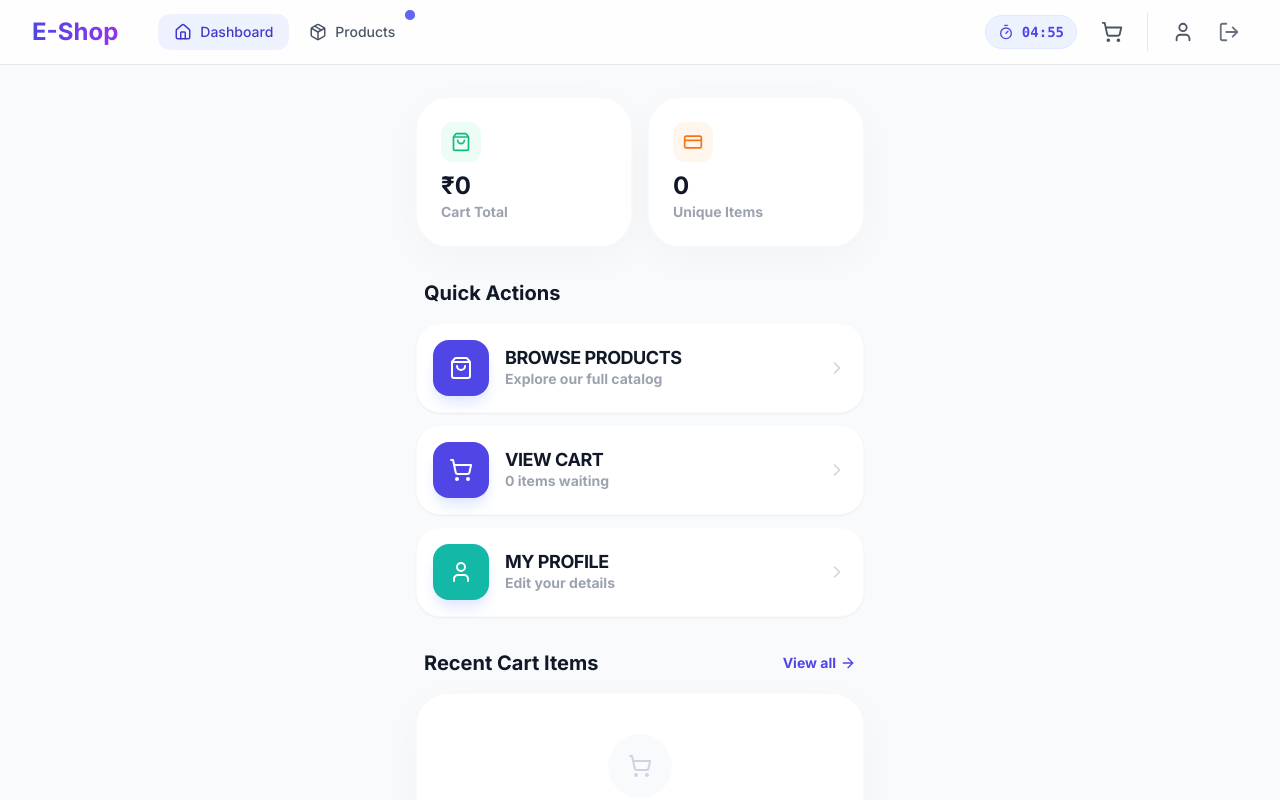
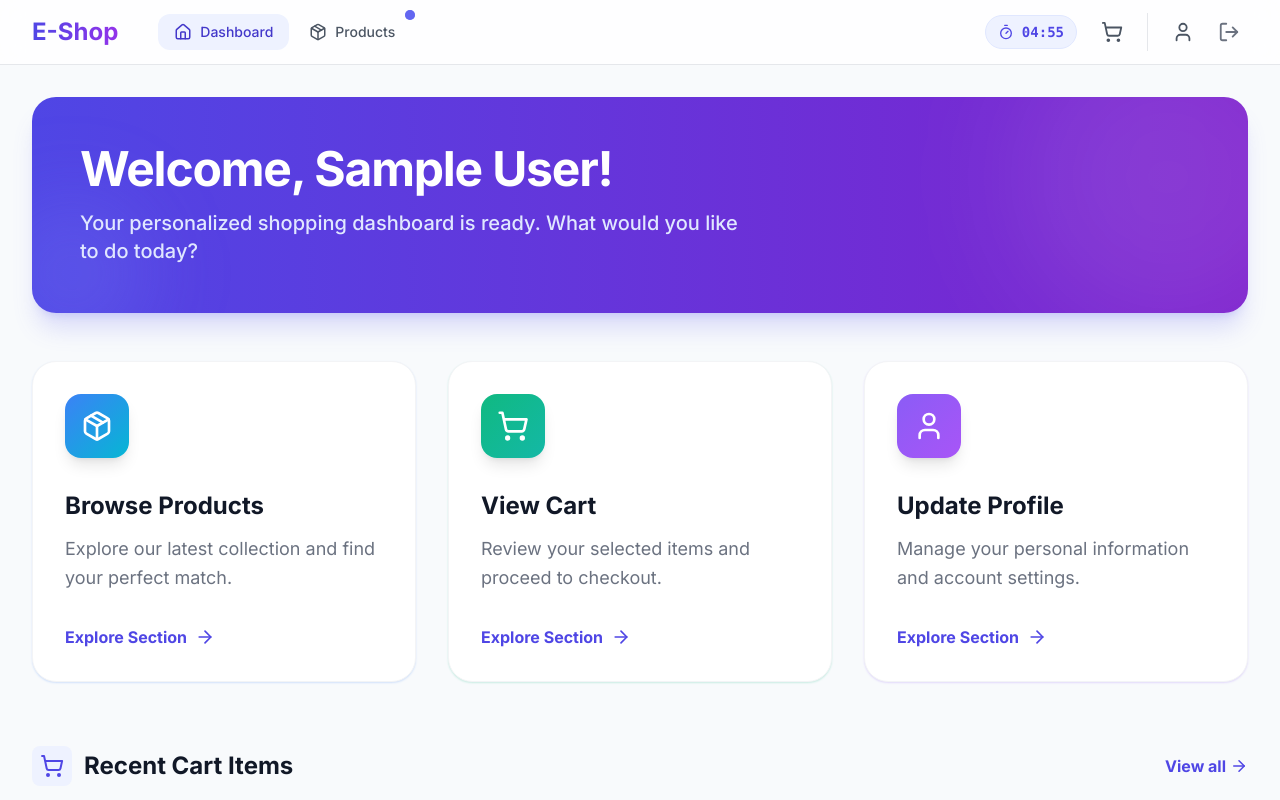
Before and after one commit to dhrumil16/chaintech-task, a React (Vite) app: page / in a window 1280 px wide. Shown: the top 800 px of the page. Built offline with nearby package versions, Linux system fonts and the light colour scheme; sample sign-in values are in the browser's storage.

Commit message:
style: restore dashboard hero/grid while keeping new recent cart items

```diff
--- a/src/pages/Dashboard.jsx
+++ b/src/pages/Dashboard.jsx
@@ -1,133 +1,126 @@
 import { useAuth } from '../context/AuthContext';
 import { useCart } from '../context/CartContext';
 import { Link } from 'react-router-dom';
-import { ShoppingBag, CreditCard, User, ArrowRight, ShoppingCart, ChevronRight } from 'lucide-react';
+import { Package, ShoppingCart, User, ArrowRight } from 'lucide-react';
 
 const Dashboard = () => {
     const { user } = useAuth();
-    const { cart, getCartTotal, getCartItemsCount } = useCart();
+    const { cart } = useCart();
 
-    const quickActions = [
+    const cards = [
         {
             title: 'Browse Products',
-            description: 'Explore our full catalog',
-            icon: ShoppingBag,
+            description: 'Explore our latest collection and find your perfect match.',
+            icon: Package,
             link: '/products',
-            color: 'bg-indigo-600',
-            bg: 'bg-indigo-50'
+            gradient: 'from-blue-500 to-cyan-500',
+            shadow: 'shadow-blue-500/20'
         },
         {
             title: 'View Cart',
-            description: `${cart.length} items waiting`,
+            description: 'Review your selected items and proceed to checkout.',
             icon: ShoppingCart,
             link: '/cart',
-            color: 'bg-indigo-600',
-            bg: 'bg-indigo-50'
+            gradient: 'from-emerald-500 to-teal-500',
+            shadow: 'shadow-emerald-500/20'
         },
         {
-            title: 'My Profile',
-            description: 'Edit your details',
+            title: 'Update Profile',
+            description: 'Manage your personal information and account settings.',
             icon: User,
             link: '/profile',
-            color: 'bg-teal-500',
-            bg: 'bg-teal-50'
+            gradient: 'from-violet-500 to-purple-500',
+            shadow: 'shadow-violet-500/20'
         }
     ];
 
     return (
-        <div className="max-w-md mx-auto space-y-8 animate-fade-in font-sans pb-10">
-            {/* Header / Stats */}
-            <div className="grid grid-cols-2 gap-4">
-                <div className="bg-white p-6 rounded-[2rem] shadow-[0_10px_40px_rgba(0,0,0,0.03)] border border-gray-50 flex flex-col gap-3">
-                    <div className="w-10 h-10 rounded-xl bg-emerald-50 flex items-center justify-center">
-                        <ShoppingBag className="text-emerald-500" size={20} />
-                    </div>
-                    <div>
-                        <div className="text-2xl font-black text-gray-900 leading-none mb-1">
-                            ₹{getCartTotal().toLocaleString()}
-                        </div>
-                        <div className="text-sm font-bold text-gray-400">Cart Total</div>
-                    </div>
-                </div>
-                <div className="bg-white p-6 rounded-[2rem] shadow-[0_10px_40px_rgba(0,0,0,0.03)] border border-gray-50 flex flex-col gap-3">
-                    <div className="w-10 h-10 rounded-xl bg-orange-50 flex items-center justify-center">
-                        <CreditCard className="text-orange-500" size={20} />
-                    </div>
-                    <div>
-                        <div className="text-2xl font-black text-gray-900 leading-none mb-1">
-                            {cart.length}
-                        </div>
-                        <div className="text-sm font-bold text-gray-400">Unique Items</div>
-                    </div>
+        <div className="space-y-12 animate-fade-in font-sans">
+            {/* Hero Section */}
+            <div className="bg-gradient-to-r from-indigo-600 to-purple-700 rounded-3xl p-8 sm:p-12 text-white shadow-xl shadow-indigo-500/20 relative overflow-hidden">
+                <div className="absolute top-0 right-0 -mr-20 -mt-20 w-80 h-80 rounded-full bg-white/10 blur-3xl"></div>
+                <div className="absolute bottom-0 left-0 -ml-10 -mb-10 w-40 h-40 rounded-full bg-indigo-400/20 blur-2xl"></div>
+                <div className="relative z-10">
+                    <h1 className="text-4xl sm:text-5xl font-extrabold mb-4 tracking-tight">
+                        Welcome, {user?.name}!
+                    </h1>
+                    <p className="text-indigo-100 text-xl max-w-2xl font-medium">
+                        Your personalized shopping dashboard is ready. What would you like to do today?
+                    </p>
                 </div>
             </div>
 
-            {/* Quick Actions */}
-            <div className="space-y-4">
-                <h2 className="text-xl font-black text-gray-900 px-2 flex items-center gap-2">
-                    Quick Actions
-                </h2>
-                <div className="space-y-3">
-                    {quickActions.map((action) => (
-                        <Link
-                            key={action.title}
-                            to={action.link}
-                            className="flex items-center gap-4 bg-white p-4 rounded-3xl border border-gray-50 shadow-sm hover:shadow-md transition-all group"
-                        >
-                            <div className={`w-14 h-14 rounded-2xl ${action.color} flex items-center justify-center shrink-0 shadow-lg shadow-indigo-100 group-hover:scale-110 transition-transform`}>
-                                <action.icon className="text-white" size={24} />
+            {/* Quick Actions Grid */}
+            <div className="grid grid-cols-1 gap-8 sm:grid-cols-2 lg:grid-cols-3">
+                {cards.map((card) => (
+                    <Link
+                        key={card.title}
+                        to={card.link}
+                        className="group block h-full"
+                    >
+                        <div className={`bg-white rounded-3xl p-8 h-full border border-gray-100 shadow-sm ${card.shadow} hover:shadow-2xl transition-all duration-300 hover:-translate-y-2`}>
+                            <div className={`w-16 h-16 rounded-2xl bg-gradient-to-br ${card.gradient} flex items-center justify-center mb-8 shadow-lg text-white group-hover:scale-110 transition-transform duration-300`}>
+                                <card.icon size={32} />
                             </div>
-                            <div className="flex-1 min-w-0">
-                                <h3 className="font-black text-gray-900 text-lg leading-tight uppercase tracking-tight">{action.title}</h3>
-                                <p className="text-gray-400 font-bold text-sm">{action.description}</p>
+                            <h3 className="text-2xl font-bold text-gray-900 mb-3 group-hover:text-indigo-600 transition-colors">
+                                {card.title}
+                            </h3>
+                            <p className="text-gray-500 mb-8 leading-relaxed text-lg">
+                                {card.description}
+                            </p>
+                            <div className="flex items-center text-base font-bold text-indigo-600 group-hover:translate-x-2 transition-transform">
+                                Explore Section <ArrowRight size={20} className="ml-2" />
                             </div>
-                            <ChevronRight size={20} className="text-gray-300 group-hover:translate-x-1 transition-transform" />
-                        </Link>
-                    ))}
-                </div>
+                        </div>
+                    </Link>
+                ))}
             </div>
 
-            {/* Recent Cart Items */}
-            <div className="space-y-4">
-                <div className="flex items-center justify-between px-2">
-                    <h2 className="text-xl font-black text-gray-900 flex items-center gap-2">
-                        Recent Cart Items
-                    </h2>
-                    <Link to="/cart" className="text-sm font-black text-indigo-600 flex items-center gap-1 hover:gap-2 transition-all">
-                        View all <ArrowRight size={16} />
+            {/* Recent Cart Items - Horizontal Layout */}
+            <div className="space-y-6 pt-4">
+                <div className="flex items-center justify-between">
+                    <div className="flex items-center gap-3">
+                        <div className="p-2 bg-indigo-50 rounded-lg text-indigo-600">
+                            <ShoppingCart size={24} />
+                        </div>
+                        <h2 className="text-2xl font-bold text-gray-900">Recent Cart Items</h2>
+                    </div>
+                    <Link to="/cart" className="text-indigo-600 font-bold hover:underline flex items-center gap-1">
+                        View all <ArrowRight size={18} />
                     </Link>
                 </div>
 
-                <div className="bg-white rounded-[2rem] shadow-[0_10px_40px_rgba(0,0,0,0.03)] border border-gray-50 overflow-hidden">
+                <div className="bg-white rounded-3xl shadow-sm border border-gray-100 overflow-hidden">
                     {cart.length > 0 ? (
                         <div className="divide-y divide-gray-50">
                             {cart.slice(0, 3).map((item) => (
-                                <div key={item.id} className="p-5 flex items-center gap-4 hover:bg-slate-50/50 transition-colors">
-                                    <div className="w-16 h-16 bg-white rounded-2xl border border-gray-100 p-2 shrink-0 flex items-center justify-center overflow-hidden">
+                                <div key={item.id} className="p-6 flex items-center gap-6 hover:bg-slate-50/50 transition-colors">
+                                    <div className="w-20 h-20 bg-white rounded-2xl border border-gray-100 p-2 shrink-0 flex items-center justify-center overflow-hidden shadow-sm">
                                         <img src={item.image} alt={item.title} className="w-full h-full object-contain" />
                                     </div>
                                     <div className="flex-1 min-w-0">
-                                        <h4 className="font-bold text-gray-900 text-sm truncate uppercase tracking-tight">
+                                        <h4 className="font-bold text-gray-900 text-lg truncate mb-1">
                                             {item.title}
                                         </h4>
-                                        <p className="text-gray-400 font-bold text-xs mt-1">
-                                            Qty: {item.quantity}
+                                        <p className="text-gray-500 font-medium">
+                                            Quantity: {item.quantity}
                                         </p>
                                     </div>
-                                    <div className="font-black text-gray-900 whitespace-nowrap">
+                                    <div className="text-xl font-black text-indigo-600">
                                         ₹{Math.round(item.price * item.quantity).toLocaleString()}
                                     </div>
                                 </div>
                             ))}
                         </div>
                     ) : (
-                        <div className="p-10 text-center">
-                            <div className="w-16 h-16 bg-slate-50 rounded-full flex items-center justify-center mx-auto mb-4">
-                                <ShoppingCart className="text-slate-300" size={24} />
+                        <div className="p-12 text-center">
+                            <div className="w-20 h-20 bg-slate-50 rounded-full flex items-center justify-center mx-auto mb-4">
+                                <ShoppingCart className="text-slate-200" size={32} />
                             </div>
-                            <p className="text-gray-500 font-bold">Your cart is empty</p>
-                            <Link to="/products" className="text-indigo-600 font-black text-sm mt-2 inline-block">
-                                Start shopping
+                            <h3 className="text-xl font-bold text-gray-900 mb-2">Your cart is empty</h3>
+                            <p className="text-gray-500 mb-6">Looks like you haven't added anything yet.</p>
+                            <Link to="/products" className="inline-flex items-center px-6 py-3 bg-indigo-600 text-white font-bold rounded-2xl hover:bg-indigo-700 transition-colors">
+                                Start Shopping
                             </Link>
                         </div>
                     )}
```
